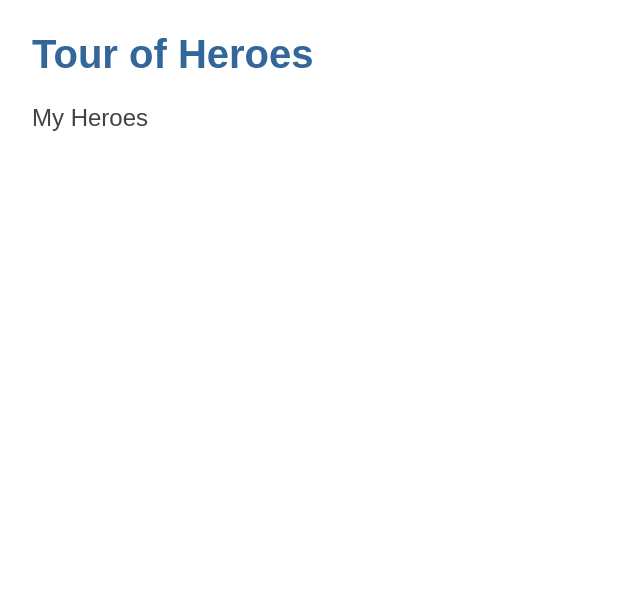
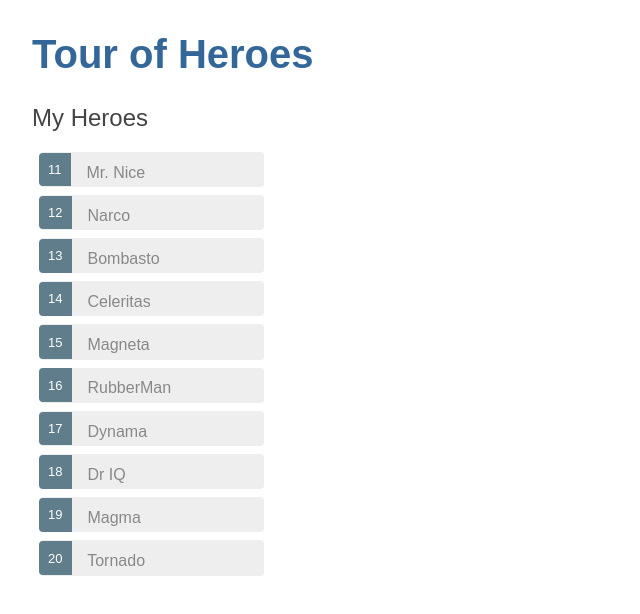
Before and after one commit to CodeTheGlobe/AngularHeroesApp, an Angular app: page / in a window 1280 px wide. Shown: the top 614 px of the page, without its empty margins (0-640 px from the left). Built offline with nearby package versions, Linux system fonts and the light colour scheme.

Commit message:
added click event handler

```diff
--- a/src/app/heroes/heroes.component.ts
+++ b/src/app/heroes/heroes.component.ts
@@ -1,20 +1,24 @@
 import { Component, OnInit } from '@angular/core';
 import { Hero } from '../hero';
+import { HEROES } from '../mock-heroes';
 
 @Component({
   selector: 'app-heroes',
   templateUrl: './heroes.component.html',
   styleUrls: ['./heroes.component.css']
 })
+
 export class HeroesComponent implements OnInit {
-  hero: Hero = {
-    id: 1,
-    name: 'Windstorm'
-  };
+
+  heroes = HEROES;
+  selectedHero: Hero;
 
   constructor() { }
 
   ngOnInit() {
   }
 
+  onSelect(hero: Hero): void {
+    this.selectedHero = hero;
+  }
 }
```
